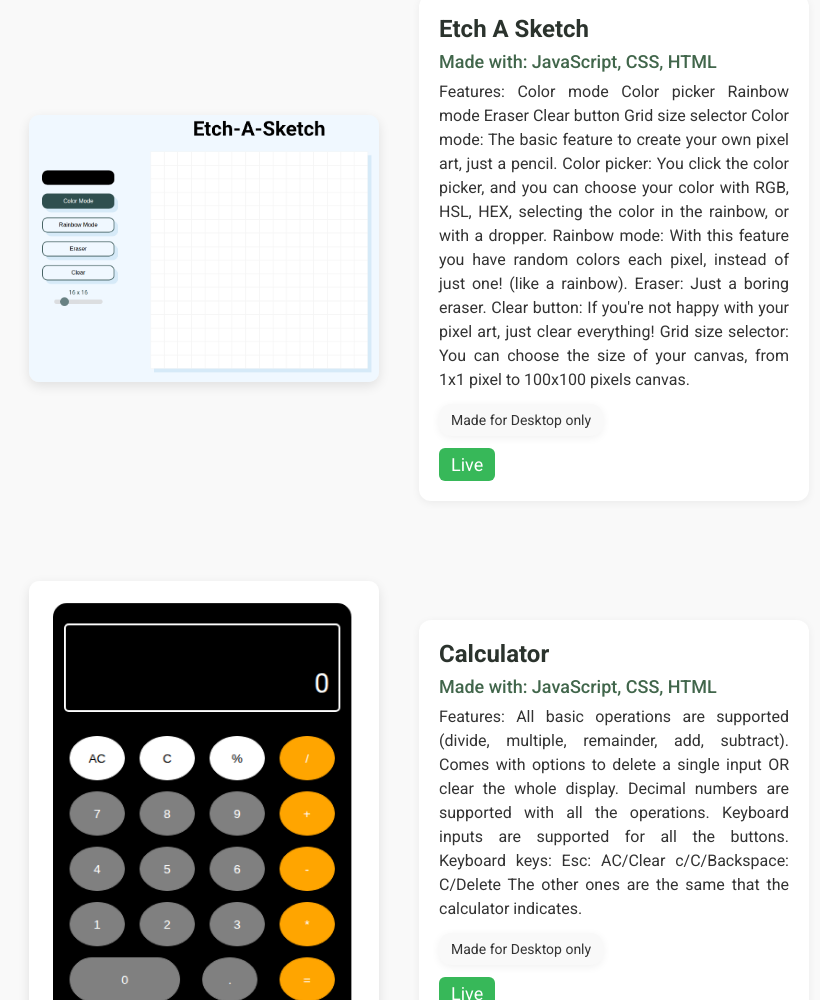
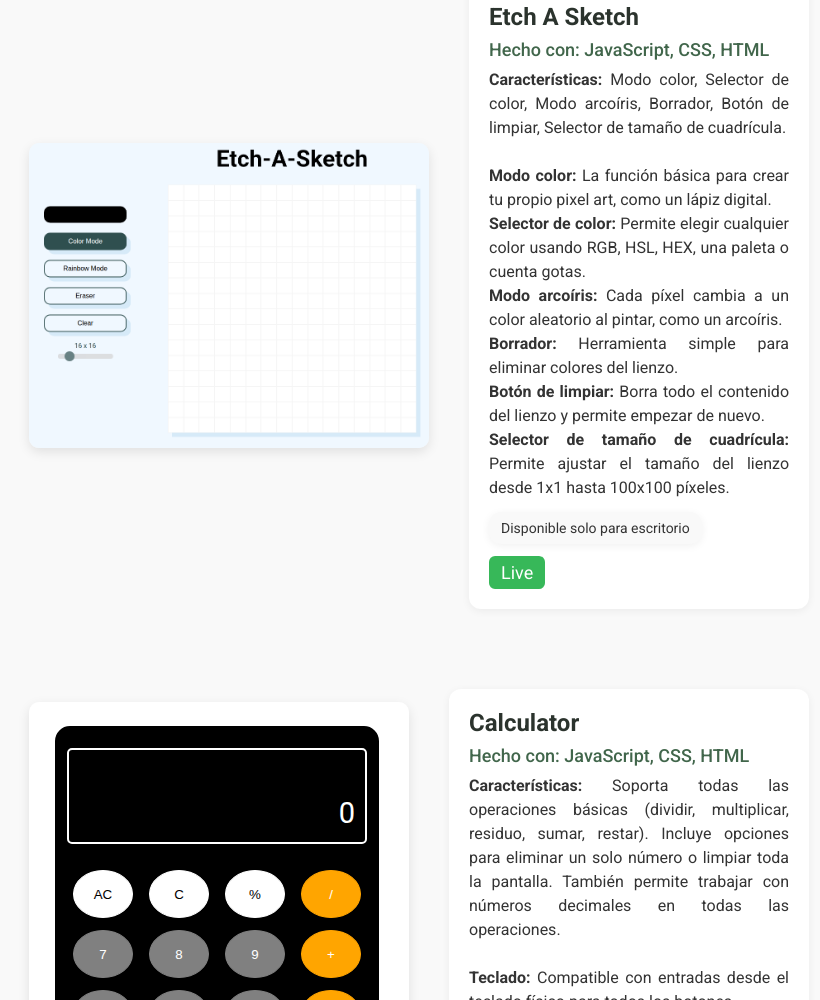
Before and after one commit to alexandrafs5/portfolio, a plain HTML site: page index.html in a window 1280 px wide. Shown: the part 1800-2800 px from the top of the page, without its empty margins (221-1041 px from the left). Drawn offline with Linux system fonts and the light colour scheme.

Commit message:
Correct language translation problems.
Translate some thing that were on a different language.

```diff
--- a/index.html
+++ b/index.html
@@ -24,7 +24,7 @@
         <div class="hero">
             <div class="info-hero">
                 <div class="title-hero">Alexandra Fernandez</div>
-                <div class="text-hero">Soy estudiante de Ingeniería en Sistemas y desarrolladora web motivada, con una gran disposición para aprender y crecer profesionalmente. Me caracteriza una actitud proactiva y enfocada en la resolución de problemas, así como una rápida adaptación a nuevas herramientas y metodologías. Estoy entusiasmada por trabajar en equipo, aportar ideas creativas y contribuir activamente al éxito de los proyectos.</div>
+                <div class="text-hero">Hola, soy Alexandra, estudiante de Ingeniería en Sistemas y desarrolladora web full stack. Me encanta resolver problemas, aprender nuevas tecnologías y trabajar en equipo. Actualmente estoy construyendo proyectos personales para seguir mejorando mis habilidades en desarrollo full stack y prepararme para oportunidades profesionales.</div>
                 <a class="cv-button" href="files/CV.pdf" target="_blank">CV</a>
             </div>
             <img class="image-hero" src="images/me.jpg" alt="this is a placeholder for my profile picture.">
@@ -65,9 +65,9 @@
             <img class="images-projects" src="images/rock-paper-scissors.png" alt="image">
             <div class="text-projects">
                 <div class="projects-title">Rock Paper Scissors</div>
-                <div class="projects-made">Made with: JavaScript, CSS, HTML</div>
-                <div class="projects-description">Rock Paper Scissors game created with HTML, CSS and JavaScript. Played against the computer, the first to reach 5 point wins the game.</div>
-                <div class="projects-devices">Made for Desktop only</div>
+                <div class="projects-made">Hecho con: JavaScript, CSS, HTML</div>
+                <div class="projects-description">Se juega contra la computadora; el primero que llegue a 5 puntos gana.</div>
+                <div class="projects-devices">Disponible solo para escritorio</div>
                 <a href="https://alexandrafs5.github.io/rock-paper-scissors/" target="_blank">Live</a>
             </div>
         </div>
@@ -75,24 +75,17 @@
             <img class="images-projects" src="images/etch-a-sketch.png" alt="image">
             <div class="text-projects">
                 <div class="projects-title">Etch A Sketch</div>
-                <div class="projects-made">Made with: JavaScript, CSS, HTML</div>
+                <div class="projects-made">Hecho con: JavaScript, CSS, HTML</div>
                 <div class="projects-description">
-                    Features:
-                    Color mode
-                    Color picker
-                    Rainbow mode
-                    Eraser
-                    Clear button
-                    Grid size selector
-
-                    Color mode: The basic feature to create your own pixel art, just a pencil.
-                    Color picker: You click the color picker, and you can choose your color with RGB, HSL, HEX, selecting the color in the rainbow, or with a dropper.
-                    Rainbow mode: With this feature you have random colors each pixel, instead of just one! (like a rainbow).
-                    Eraser: Just a boring eraser.
-                    Clear button: If you're not happy with your pixel art, just clear everything!
-                    Grid size selector: You can choose the size of your canvas, from 1x1 pixel to 100x100 pixels canvas.
+                    <strong>Características:</strong> Modo color, Selector de color, Modo arcoíris, Borrador, Botón de limpiar, Selector de tamaño de cuadrícula.<br><br>
+                    <strong>Modo color:</strong> La función básica para crear tu propio pixel art, como un lápiz digital.<br>
+                    <strong>Selector de color:</strong> Permite elegir cualquier color usando RGB, HSL, HEX, una paleta o cuenta gotas.<br>
+                    <strong>Modo arcoíris:</strong> Cada píxel cambia a un color aleatorio al pintar, como un arcoíris.<br>
+                    <strong>Borrador:</strong> Herramienta simple para eliminar colores del lienzo.<br>
+                    <strong>Botón de limpiar:</strong> Borra todo el contenido del lienzo y permite empezar de nuevo.<br>
+                    <strong>Selector de tamaño de cuadrícula:</strong> Permite ajustar el tamaño del lienzo desde 1x1 hasta 100x100 píxeles.
                 </div>
-                <div class="projects-devices">Made for Desktop only</div>
+                <div class="projects-devices">Disponible solo para escritorio</div>
                 <a href="https://alexandrafs5.github.io/etch-a-sketch/" target="_blank">Live</a>
             </div>
         </div>
@@ -100,26 +93,23 @@
             <img class="images-projects" src="images/calculator.png" alt="image">
             <div class="text-projects">
                 <div class="projects-title">Calculator</div>
-                <div class="projects-made">Made with: JavaScript, CSS, HTML</div>
+                <div class="projects-made">Hecho con: JavaScript, CSS, HTML</div>
                 <div class="projects-description">
-                    Features:
-                    All basic operations are supported (divide, multiple, remainder, add, subtract).
-                    Comes with options to delete a single input OR clear the whole display.
-                    Decimal numbers are supported with all the operations.
-                    Keyboard inputs are supported for all the buttons.
-                    Keyboard keys:
-
-                    Esc: AC/Clear
-                    c/C/Backspace: C/Delete
-                    The other ones are the same that the calculator indicates.
+                    <strong>Características:</strong> Soporta todas las operaciones básicas (dividir, multiplicar, residuo, sumar, restar). Incluye opciones para eliminar un solo número o limpiar toda la pantalla. También permite trabajar con números decimales en todas las operaciones.
+                    <br><br>
+                    <strong>Teclado:</strong> Compatible con entradas desde el teclado físico para todos los botones.<br>
+                    <strong>Teclas rápidas:</strong><br>
+                    Esc: AC/Limpiar todo. <br>
+                    c / C / Backspace: Borrar un solo número. <br>
+                    Las demás teclas funcionan igual que en la calculadora visual.
                 </div>
-                <div class="projects-devices">Made for Desktop only</div>
+                <div class="projects-devices">Disponible solo para escritorio</div>
                 <a href="https://alexandrafs5.github.io/calculator/" target="_blank">Live</a>
             </div>
         </div>
     </div>
     <div class="contact" id="contact">
-        <a href="" target="_blank">GitHub</a>
+        <a href="https://github.com/alexandrafs5" target="_blank">GitHub</a>
         <a href="" target="_blank">LinkedIn</a>
     </div>
     <div class="footer">Copyright © Alexandra Fernandez 2025</div>
--- a/style.css
+++ b/style.css
@@ -127,7 +127,7 @@ a:hover {
 /* PROJECTS */
 .projects {
     background-color: #F9F9F9;
-    padding: 0 250px 20px;
+    padding: 0 250px 200px;
 }
 
 .title-projects {
@@ -147,7 +147,7 @@ a:hover {
 }
 
 .images-projects {
-    max-width: 350px;
+    max-width: 400px;
     border-radius: 10px;
     box-shadow: 0 4px 12px rgba(0,0,0,0.1);
 }
@@ -161,6 +161,9 @@ a:hover {
     background-color: #FFFFFF;
     border-radius: 12px;
     box-shadow: 0 2px 8px rgba(0,0,0,0.06);
+    flex: 1;
+    min-width: 300px;
+    max-width: 700px;
 }
 
 .text-projects a {
```
Lines whose indentation alone changed are shown as unchanged.
